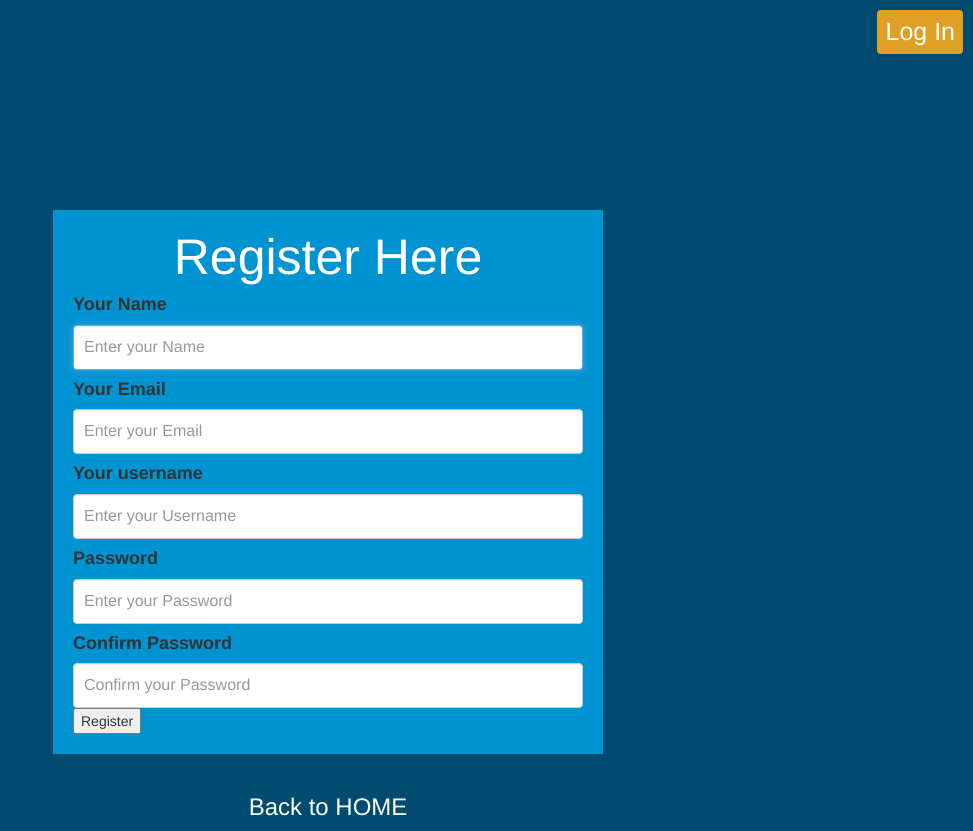
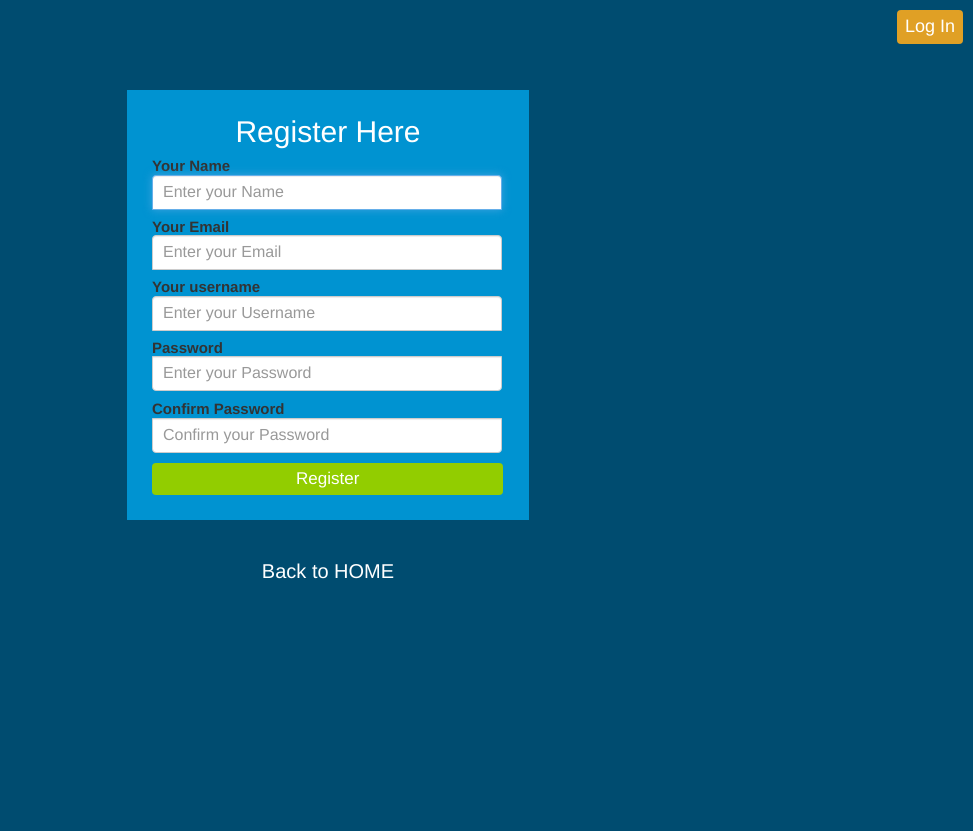
Before and after one commit to Holy-code-INfinity/FWR, a PHP site: page /register.html in a window 1280 px wide. Shown: the whole page, without its empty margins (307-1280 px from the left). After the commit the page ends 579 px from the top, so only its background shows below. Run offline with PHP 8.4, Linux system fonts and the light colour scheme.

Commit message:
css files of 720p resolution html pages

```diff
--- a/css/registration.css
+++ b/css/registration.css
@@ -19,32 +19,44 @@ body {
     text-decoration: none;
     display: inline-block;
     border-radius: 4px;
-    font-size: 25px;
+    font-size: 18px;
 }
 
 .login:hover {
-    background-color: #F4D00C; /* Red */
+    background-color: #F4D00C; /* yellow */
     color: white;
 }
 
+
+.signup{
+    background-color:  #92CD00; /* green */
+    border: none;
+    color: white;
+    padding: 4px 144px;
+    text-align: center;
+    text-decoration: none;
+    display: inline-block;
+    border-radius: 4px;
+    font-size: 17px;
+}
+
+.signup:hover {
+    background-color: #6e9a00; /* dark green */
+    color: white;
+}
 
 .h1, .h2, h1, h2{
     margin-top: 0px;
     margin-bottom: 10px;
     color:white;
-    font-size: 50px;
+    font-size: 30px;
     text-align: center;
-}
-
-p{
-  font-size: 20px;
-  color: white;
 }
 
 .form-signup {
     background-color: #0093D1;
-    max-width: 570px;
-    padding: 20px;
+    max-width: 402px;
+    padding: 25px;
     margin: 0 auto;
 
 }
@@ -70,11 +82,35 @@ p{
   z-index: 2;
 }
 
+.form-signup input[type="email"] {
+  margin-bottom: -1px;
+  max-height: 35px;
+  max-width: 350px;
+  border-bottom-right-radius: 0;
+  border-bottom-left-radius: 0;
+}
+.form-signup input[type="text"] {
+  margin-bottom: -1px;
+  max-height: 35px;
+  max-width: 350px;
+  border-bottom-right-radius: 0;
+  border-bottom-left-radius: 0;
+}
+
+.form-signup input[type="password"] {
+  margin-bottom: 10px;
+  max-height: 35px;
+  max-width: 350px;
+  border-top-left-radius: 0;
+  border-top-right-radius: 0;
+}
+
 .container{
   max-width:580px;
-  max-height:299;
-  margin-top: 200px;
+  max-height:;
+  margin-top: 150px;
   align: center;
+  margin-top: 80px;
   margin-bottom: auto;
   margin-right:auto;
   margin-left:auto;
@@ -82,12 +118,11 @@ p{
 }
 
 h3{
-
     margin-top: 0px;
-    margin-bottom: 10px;
+    margin-bottom: 50px;
     color:white;
     text-align: center;
-
+    font-size: 20px;
 }
 
 h3:hover{
@@ -96,9 +131,9 @@ h3:hover{
 
 
 h4{
-
+    font-size: 15px;
     margin-top: 10px;
-    margin-bottom: 10px;
+    margin-bottom: 0px;
     font-weight: bold;
 
 
```
Also changed, not shown: css/login.css (+33 -8 lines).
